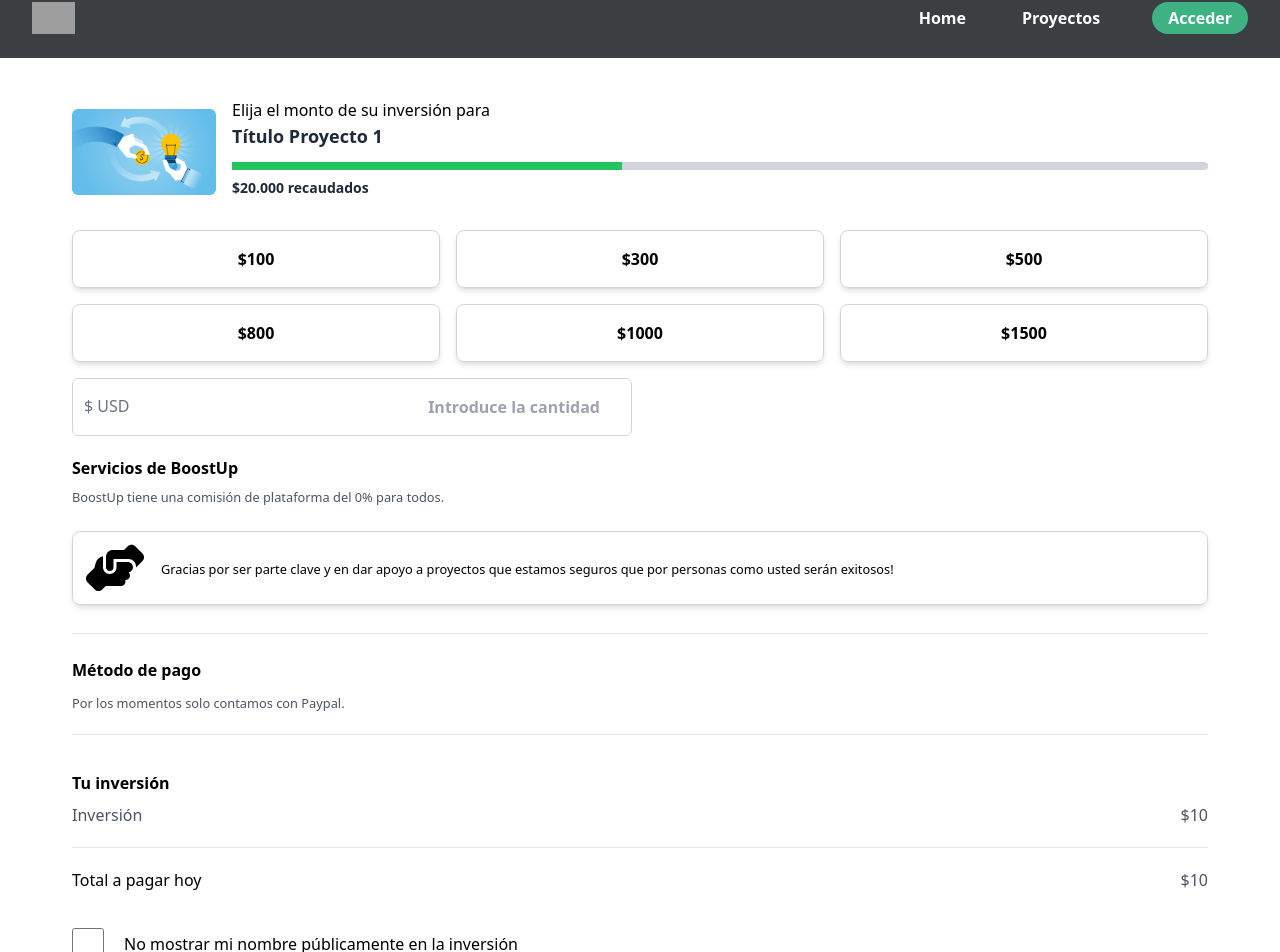
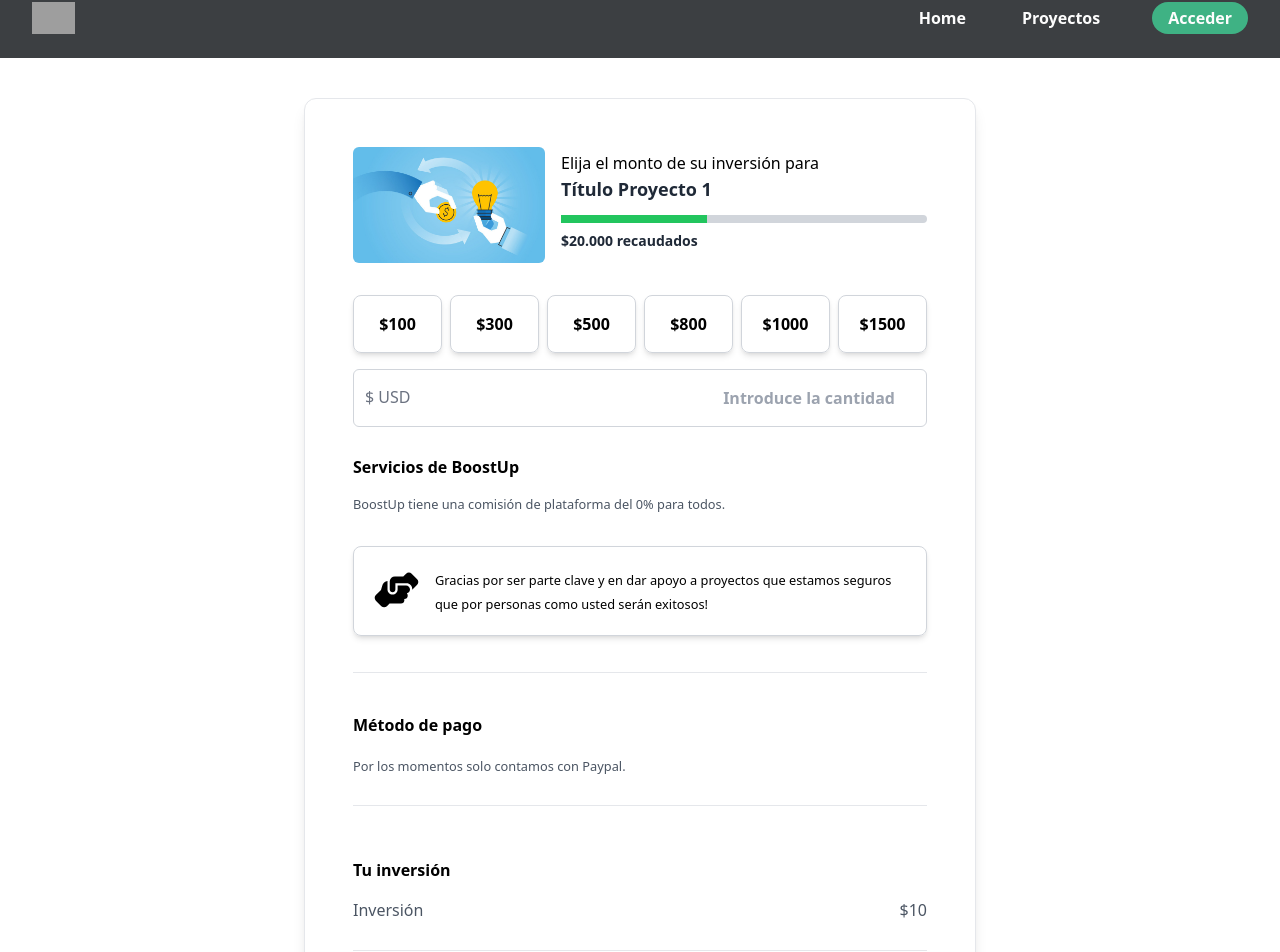
Before and after one commit to No-Country-simulation/c21-21-m-node-react, a Next.js app in the folder frontend/: page /investment-payment in a window 1280 px wide. Shown: the part 22-974 px from the top of the page. Built offline with nearby package versions, Linux system fonts and the light colour scheme; grey boxes are pictures that could not be loaded.

Commit message:
adaptar a la versión web

```diff
--- a/frontend/src/app/components/investment/Amount.js
+++ b/frontend/src/app/components/investment/Amount.js
@@ -2,12 +2,12 @@ import { FontAwesomeIcon } from '@fortawesome/react-fontawesome';
 import { faHandshakeAngle } from '@fortawesome/free-solid-svg-icons';
 import Button from "../Button";
 
-const InvestmentAmount = () => {
+const Amount = () => {
     const investmentOptions = [100, 300, 500, 800, 1000, 1500];
 
     return (
-        <div className="flex flex-col mt-6">
-            <div className="grid grid-cols-3 gap-4 mb-4 w-full">
+        <div className="flex flex-col mt-6 md:mt-8">
+            <div className="grid grid-cols-3 gap-2 mb-4 w-full md:grid-cols-6">
                 {
                     investmentOptions.map((option) => (
                         <Button
@@ -21,8 +21,8 @@ const InvestmentAmount = () => {
                     ))
                 }
             </div>
-            <div className="grid grid-cols-1 md:grid-cols-2 gap-4 w-full">
-                <div>
+            <div className="grid grid-cols-1 gap-4 w-full">
+                <div className="w-full">
                     <div className="relative">
                         <span className="absolute left-3 top-4 text-gray-500">$ USD</span>
                         <input
@@ -37,13 +37,13 @@ const InvestmentAmount = () => {
                     </div>
                 </div>
             </div>
-            <p className="font-bold pt-5 pb-2">Servicios de BoostUp</p>
+            <p className="font-bold pt-5 md:pt-7 pb-2 md:pb-4">Servicios de BoostUp</p>
             <small className="text-gray-600">BoostUp tiene una comisión de plataforma
                 del 0% para todos.</small>
-            <div className="flex items-center mt-6 p-3 border border-gray-300 rounded-lg
+            <div className="flex items-center mt-6 md:mt-8 p-3 md:p-5  border border-gray-300 rounded-lg
                 shadow-md hover:shadow-lg transition duration-200">
                 <div className="mr-4">
-                    <FontAwesomeIcon icon={faHandshakeAngle} className="text-5xl" />
+                    <FontAwesomeIcon icon={faHandshakeAngle} className="text-5xl md:text-4xl" />
                 </div>
                 <div>
                     <small>Gracias por ser parte clave y en dar apoyo a proyectos que
@@ -55,4 +55,4 @@ const InvestmentAmount = () => {
     );
 };
 
-export default InvestmentAmount;
+export default Amount;
--- a/frontend/src/app/components/investment/Header.js
+++ b/frontend/src/app/components/investment/Header.js
@@ -1,15 +1,15 @@
 import Image from "next/image";
 import ImageP from "../../assets/images/background.jpg";
 
-const InvestmentHeader = () => {
+const Header = () => {
     return (
         <div className="flex flex-col items-center md:flex-row">
             <Image
                 src={ImageP}
                 alt="imagen"
-                className="hidden lg:block w-36 h-auto mr-4 rounded-md"
-                width={150}
-                height={150}
+                className="hidden md:block w-48 h-auto mr-4 rounded-md"
+                width={200}
+                height={200}
             />
             <div className="flex-1 text-center md:text-left">
                 <p>Elija el monto de su inversión para</p>
@@ -26,4 +26,4 @@ const InvestmentHeader = () => {
     );
 };
 
-export default InvestmentHeader;
+export default Header;
--- a/frontend/src/app/components/investment/Payment.js
+++ b/frontend/src/app/components/investment/Payment.js
@@ -2,9 +2,10 @@ import Header from "./Header";
 import Amount from "./Amount";
 import PaymentMethod from "./PaymentMethod";
 
-const InvestmentPayment = () => {
+const Payment = () => {
     return (
-        <div className="px-2">
+        <div className="px-2 md:px-8 lg:py-12 lg:px-12 lg:max-w-2xl lg:bg-white lg:mx-auto
+            lg:rounded-xl lg:shadow-lg lg:border lg:border-gray-200 lg:overflow-hidden">
             <Header />
             <Amount />
             <PaymentMethod />
@@ -12,4 +13,4 @@ const InvestmentPayment = () => {
     );
 };
 
-export default InvestmentPayment;
+export default Payment;
--- a/frontend/src/app/components/investment/PaymentMethod.js
+++ b/frontend/src/app/components/investment/PaymentMethod.js
@@ -4,28 +4,28 @@ import { faShieldAlt } from '@fortawesome/free-solid-svg-icons';
 const PaymentMethod = () => {
     return (
         <div className="pt-5">
-            <div className="h-px bg-gray-200 my-2"></div>
-            <p className="font-bold pt-4 pb-2">Método de pago</p>
+            <div className="h-px bg-gray-200 my-2 md:my-4"></div>
+            <p className="font-bold pt-4 md:pt-6 pb-2 md:pb-4">Método de pago</p>
             <small className="text-gray-600">Por los momentos solo contamos con Paypal.
             </small>
-            <div className="h-px bg-gray-200 my-5"></div>
-            <div className="mb-4">
-                <p className="font-bold pt-4 pb-2">Tu inversión</p>
+            <div className="h-px bg-gray-200 my-5 md:my-7"></div>
+            <div className="mb-4 md:mb-6">
+                <p className="font-bold pt-4 md:pt-6 pb-2 md:pb-4">Tu inversión</p>
                 <div className="flex justify-between">
                     <span className="text-gray-600">Inversión</span>
                     <span className="text-gray-600">$10</span>
                 </div>
-                <div className="h-px bg-gray-200 my-5"></div>
+                <div className="h-px bg-gray-200 my-5 md:my-7"></div>
                 <div className="flex justify-between">
                     <span>Total a pagar hoy</span>
                     <span className="text-gray-600">$10</span>
                 </div>
             </div>
-            <div className="mb-8 pt-5 flex items-center">
+            <div className="mb-8 md:mb-10 pt-5 md:pt-7 flex items-center">
                 <input
                     type="checkbox"
                     id="anonymous"
-                    className="h-8 w-8 text-blue-600 focus:ring-blue-500 border-gray-300 rounded"
+                    className="h-8 w-8 md:h-5 md:w-5 text-blue-600 focus:ring-blue-500 border-gray-300 rounded"
                 />
                 <label htmlFor="anonymous" className="ml-5">
                     No mostrar mi nombre públicamente en la inversión
@@ -38,13 +38,13 @@ const PaymentMethod = () => {
             >
                 Pagar con PayPal
             </button>
-            <div className="h-px bg-gray-200 my-10"></div>
+            <div className="h-px bg-gray-200 my-10 md:my-12"></div>
             <div className="flex">
                 <div className="mr-4">
                     <FontAwesomeIcon icon={faShieldAlt} className="text-3xl" />
                 </div>
                 <div>
-                    <p className="font-bold pb-2">BoostUp proteje tu inversión</p>
+                    <p className="font-bold pb-2 md:pb-4">BoostUp proteje tu inversión</p>
                     <small className="text-gray-600">Le garantizamos un reembolso completo durante un
                         año, en el raro caso de que se produzca un fraude.
                     </small>
```
